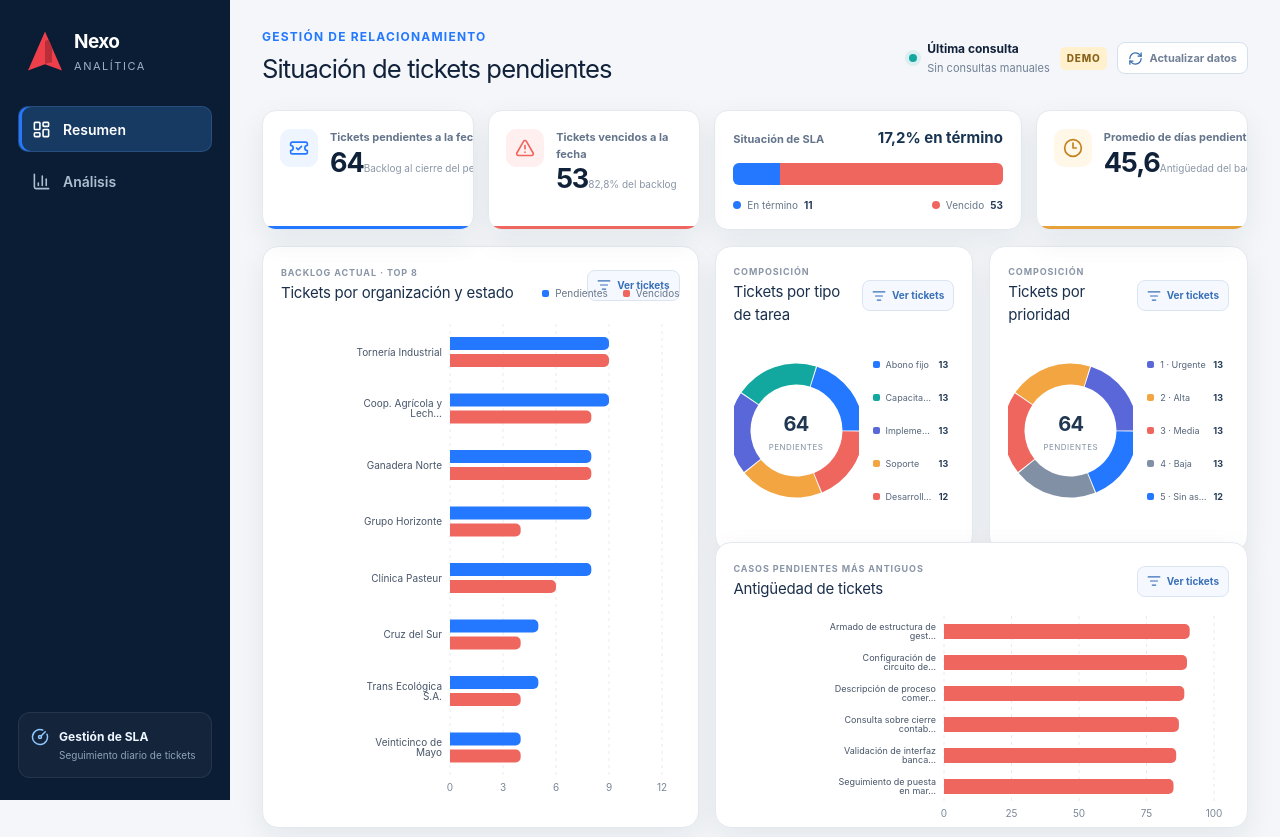
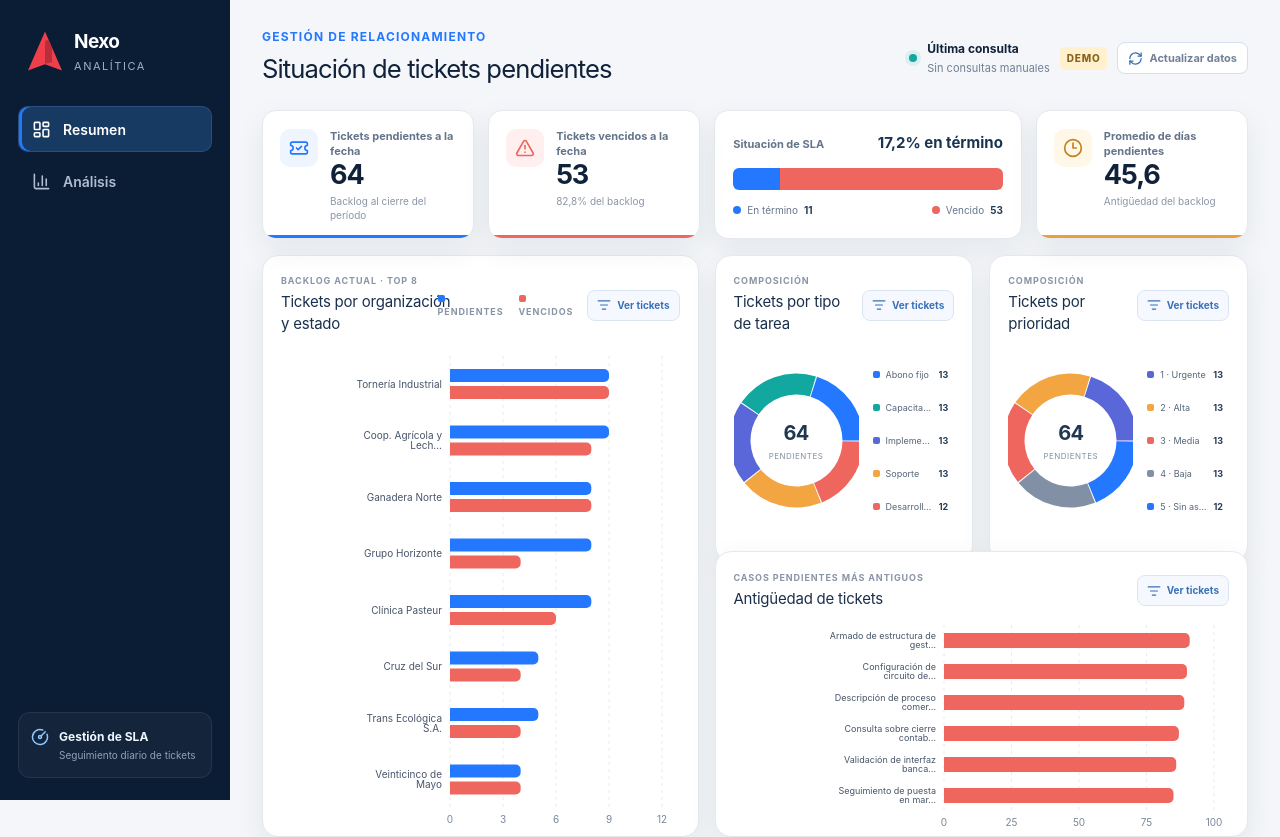
Before and after one commit to BrunoMerinoFisterra/GestionRelacionamientoFisterra, a Next.js app: page /resumen in a window 1280 px wide. Shown: the top 837 px of the page. Built offline with nearby package versions, Linux system fonts and the light colour scheme.

Commit message:
fix: corregir encabezado y textos de indicadores

```diff
--- a/app/globals.css
+++ b/app/globals.css
@@ -143,10 +143,10 @@ button:focus-visible, a:focus-visible, select:focus-visible, input:focus-visible
 .kpi-interactive:hover .kpi-explore-icon, .kpi-interactive:focus-visible .kpi-explore-icon { opacity: 1; }
 .kpi-card::after { content: ""; position: absolute; inset: auto 0 0 0; height: 3px; background: var(--blue); }
 .kpi-icon { display: grid; place-items: center; width: 38px; height: 38px; flex: 0 0 auto; border-radius: 10px; color: var(--blue); background: #eef5ff; }
-.kpi-card > div:last-child { display: grid; min-width: 0; }
-.kpi-card p { margin: 0 0 3px; color: #64748b; font-size: 11px; font-weight: 650; }
-.kpi-card strong { color: var(--ink); font-size: 27px; line-height: 1.05; letter-spacing: -.04em; }
-.kpi-card span { margin-top: 6px; color: #8a96a7; font-size: 10px; white-space: nowrap; overflow: hidden; text-overflow: ellipsis; }
+.kpi-content { display: grid; align-content: start; min-width: 0; }
+.kpi-card p { margin: 0 0 3px; color: #64748b; font-size: 11px; font-weight: 650; line-height: 1.3; }
+.kpi-card strong { display: block; color: var(--ink); font-size: 27px; line-height: 1.05; letter-spacing: -.04em; white-space: nowrap; }
+.kpi-card span { display: block; margin-top: 6px; color: #8a96a7; font-size: 10px; line-height: 1.35; white-space: normal; }
 .kpi-red::after { background: var(--red); }.kpi-red .kpi-icon { color: var(--red); background: #fff0ef; }
 .kpi-teal::after { background: var(--teal); }.kpi-teal .kpi-icon { color: var(--teal); background: #eaf9f7; }
 .kpi-amber::after { background: var(--amber); }.kpi-amber .kpi-icon { color: #c4821f; background: #fff7e8; }
@@ -169,7 +169,8 @@ button:focus-visible, a:focus-visible, select:focus-visible, input:focus-visible
 .summary-board-grid { display: grid; grid-template-columns: minmax(430px, .95fr) minmax(560px, 1.15fr); grid-template-rows: 280px 286px; gap: 16px; max-width: 1540px; margin: 0 auto 16px; }
 .summary-company-panel { grid-row: 1 / span 2; }
 .summary-company-chart { height: 492px; }
-.summary-chart-legend { margin-top: -27px; }
+.summary-company-actions { display: flex; align-items: center; justify-content: flex-end; gap: 14px; min-width: 0; }
+.summary-company-actions .summary-chart-legend { height: auto; margin: 0; }
 .summary-donut-grid { display: grid; grid-template-columns: 1fr 1fr; gap: 16px; min-width: 0; }
 .summary-donut-panel { padding: 15px; }
 .summary-donut-panel .panel-header { margin-bottom: 2px; }
--- a/components/dashboard/DashboardApp.tsx
+++ b/components/dashboard/DashboardApp.tsx
@@ -95,7 +95,7 @@ function KpiCard({
   return (
     <button type="button" className={`kpi-card kpi-${tone} kpi-interactive`} onClick={onExplore} aria-label={`${label}: ${value}. Ver tickets`}>
       <div className="kpi-icon" aria-hidden="true"><Icon size={20} /></div>
-      <div>
+      <div className="kpi-content">
         <p>{label}</p>
         <strong>{value}</strong>
         <span>{helper}</span>
@@ -374,8 +374,17 @@ function SummaryBoard({ summary, onExplore }: { summary: DashboardSummary; onExp
       </section>
 
       <div className="summary-board-grid">
-        <Panel title="Tickets por organización y estado" eyebrow="Backlog actual · Top 8" className="summary-company-panel" action={<DrilldownAction onClick={() => onExplore({ title: "Pendientes por organización", description: "Backlog abierto para las organizaciones incluidas en los filtros actuales.", params: { scope: "pending" } })} />}>
-          <div className="chart-legend summary-chart-legend" aria-hidden="true"><span className="legend-blue">Pendientes</span><span className="legend-red">Vencidos</span></div>
+        <Panel
+          title="Tickets por organización y estado"
+          eyebrow="Backlog actual · Top 8"
+          className="summary-company-panel"
+          action={(
+            <div className="summary-company-actions">
+              <div className="chart-legend summary-chart-legend" aria-hidden="true"><span className="legend-blue">Pendientes</span><span className="legend-red">Vencidos</span></div>
+              <DrilldownAction onClick={() => onExplore({ title: "Pendientes por organización", description: "Backlog abierto para las organizaciones incluidas en los filtros actuales.", params: { scope: "pending" } })} />
+            </div>
+          )}
+        >
           <div className="chart summary-company-chart" aria-label="Tickets pendientes y vencidos por organización">
             <ResponsiveContainer width="100%" height="100%">
               <BarChart data={summary.companies} layout="vertical" margin={{ top: 10, right: 18, left: 24, bottom: 0 }}>
```
